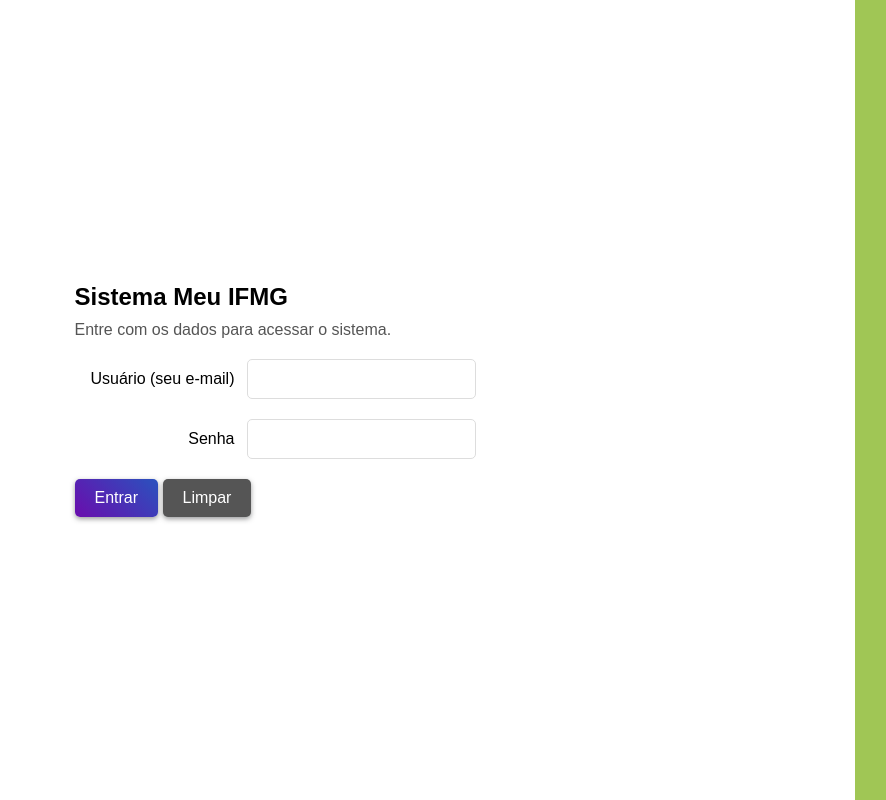
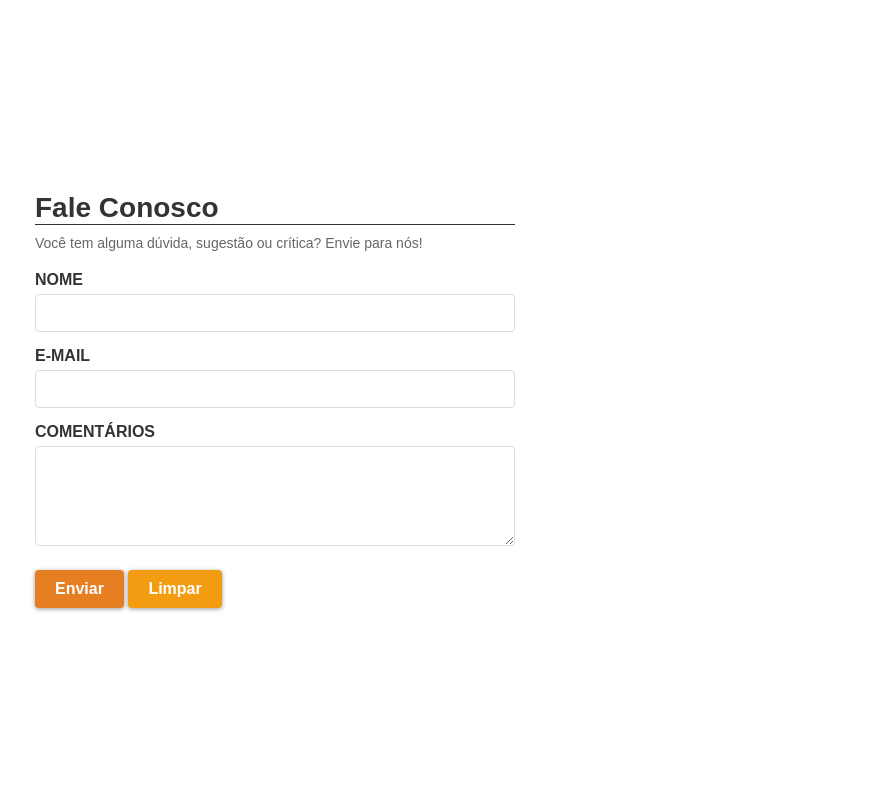
Before and after one commit to LuizFPS04/web-forms, a plain HTML site: page index.html in a window 1280 px wide. Shown: the whole page, without its empty margins (365-1251 px from the left). Drawn offline with Linux system fonts and the light colour scheme.

Commit message:
exercicio 2

```diff
--- a/index.html
+++ b/index.html
@@ -10,20 +10,26 @@
 
 <body>
     <div class="container">
+        <header>
+            <h1>Fale Conosco</h1>
+        </header>
         <div class="login-form">
-            <h1>Sistema Meu IFMG</h1>
-            <p>Entre com os dados para acessar o sistema.</p>
+            <p>Você tem alguma dúvida, sugestão ou crítica? Envie para nós!</p>
             <form>
                 <div class="form-group">
-                    <label for="email">Usuário (seu e-mail)</label>
+                    <label for="name">NOME</label>
+                    <input type="text" id="name" name="name" required>
+                </div>
+                <div class="form-group">
+                    <label for="email">E-MAIL</label>
                     <input type="email" id="email" name="email" required>
                 </div>
                 <div class="form-group">
-                    <label for="password">Senha</label>
-                    <input type="password" id="password" name="password" required>
+                    <label for="comments">COMENTÁRIOS</label>
+                    <textarea name="comments" id="comments"></textarea>
                 </div>
                 <div class="form-buttons">
-                    <button type="submit" class="btn entrar">Entrar</button>
+                    <button type="submit" class="btn enviar">Enviar</button>
                     <button type="reset" class="btn limpar">Limpar</button>
                 </div>
             </form>
--- a/styles/style.css
+++ b/styles/style.css
@@ -2,7 +2,6 @@
     margin: 0;
     padding: 0;
     box-sizing: border-box;
-    font-family: Arial, sans-serif;
 }
 
 body {
@@ -10,92 +9,95 @@ body {
     justify-content: center;
     align-items: center;
     height: 100vh;
-    background-color: #ffffff;
+    font-family: Arial, sans-serif;
+    background-color: #fff;
+    padding: 20px;
 }
 
 .container {
-    display: flex;
-    background-color: #ffffff;
+    width: 100%;
+    max-width: 500px;
+    margin: 0 auto;
+    background-color: #fff;
+    padding: 10px;
 }
 
-.login-form {
-    padding: 40px;
-    max-width: 760px;
+header h1 {
+    font-size: 28px;
+    margin-bottom: 10px;
+    color: #333;
 }
 
-h1 {
-    font-size: 24px;
+header h1::after {
+    content: '';
+    display: block;
+    background-color: #333;
     margin-bottom: 10px;
+    height: 1px;
 }
 
-p {
+.login-form p {
+    font-size: 14px;
+    color: #666;
     margin-bottom: 20px;
-    color: #555;
-}
-.form-group {
-    margin-bottom: 20px;
-    display: flex;
-    align-items: center;
 }
 
-label {
-    margin-bottom: 0;
-    display: flex;
-    justify-content: right;
-    margin-right: 12px;
-    width: 160px;
+.form-group {
+    margin-bottom: 15px;
 }
 
-input {
-    flex: 1;
-    width: 80%;
-    padding: 10px;
-    border-radius: 5px;
-    border: 1px solid #ddd;
-    font-size: 16px;
-    transition: border-color 0.3s;
+.form-group label {
+    font-weight: bold;
+    display: block;
+    margin-bottom: 5px;
+    color: #333;
 }
 
-input:focus {
+.form-group input,
+.form-group textarea {
+    width: 100%;
+    padding: 10px;
+    border: 1px solid #ddd;
+    border-radius: 4px;
+    font-size: 14px;
+    color: #333;
+}
+
+.form-group input:focus,
+.form-group textarea:focus {
     border-color: #007bff;
     outline: none;
-    box-shadow: 0 0 5px rgba(0, 123, 255, 0.5);
 }
 
-.btn {
-    padding: 10px 20px;
-    border-radius: 5px;
-    border: none;
-    cursor: pointer;
-    font-size: 16px;
-    box-shadow: 0 2px 5px rgba(52, 54, 56, 0.5);
+textarea {
+    resize: vertical;
+    min-height: 100px;
 }
 
-.entrar {
-    background: linear-gradient(45deg, #6a0dad, #2a52be);
-    color: white;
-    transition: background 0.3s;
+.form-buttons {
+    margin-right: 5px;
+    margin-top: 20px;
 }
 
-.limpar {
-    background-color: #555;
-    color: white;
+.form-buttons .btn {
+    padding: 10px 20px;
+    font-size: 16px;
+    color: #fff;
+    font-weight: bold;
+    border: none;
+    border-radius: 4px;
+    cursor: pointer;
+    box-shadow: 0 1px 4px rgba(52, 54, 56, 0.5);
 }
 
-.entrar:hover {
-    background: linear-gradient(45deg, #5e0c99, #1f45a5);
+.form-buttons .btn.enviar {
+    background-color: #e67e22;
 }
 
-.limpar:hover {
-    background-color: #444;
+.form-buttons .btn.limpar {
+    background-color: #f39c12;
 }
 
-.container::after {
-    content: '';
-    background-color: #A0C655;
-    width: 60px;
-    height: 100%;
-    position: absolute;
-    top: 0;
-    right: 0;
+.form-buttons .btn:hover {
+    opacity: 0.9;
 }
```
